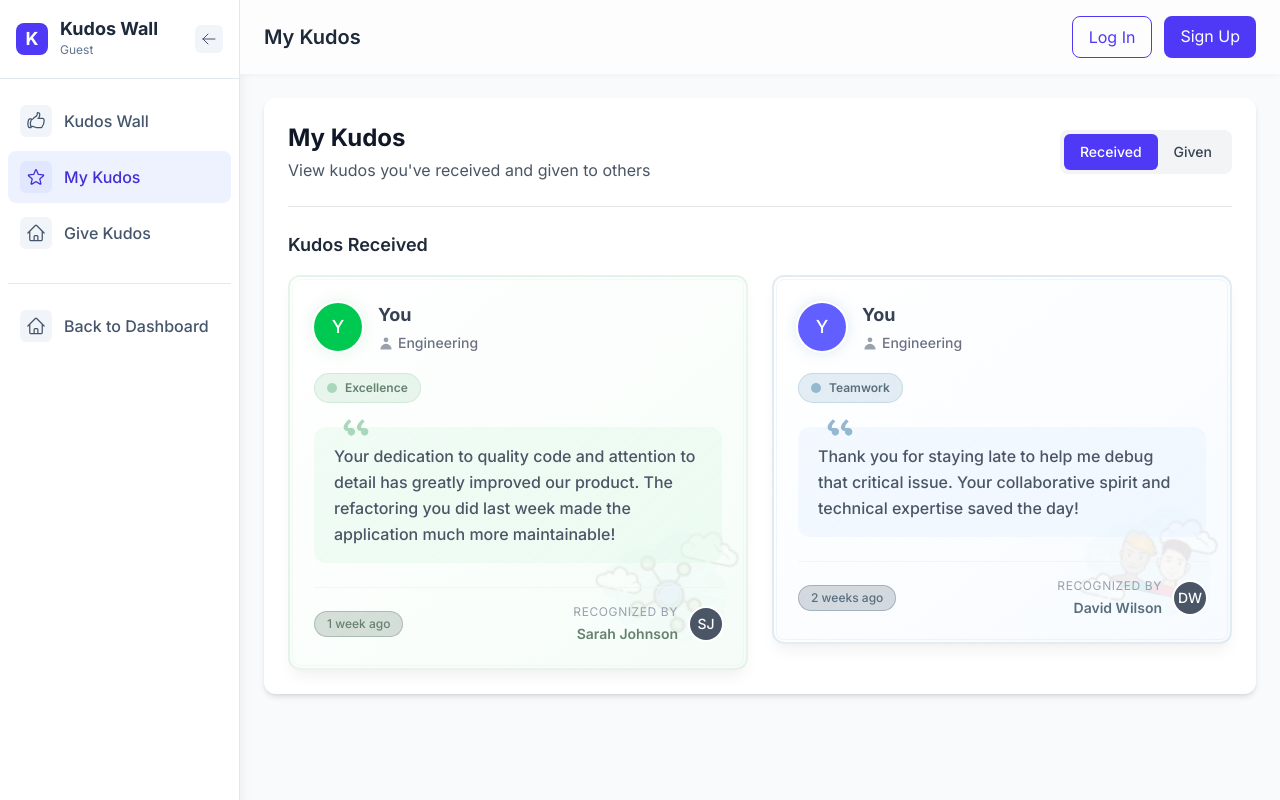
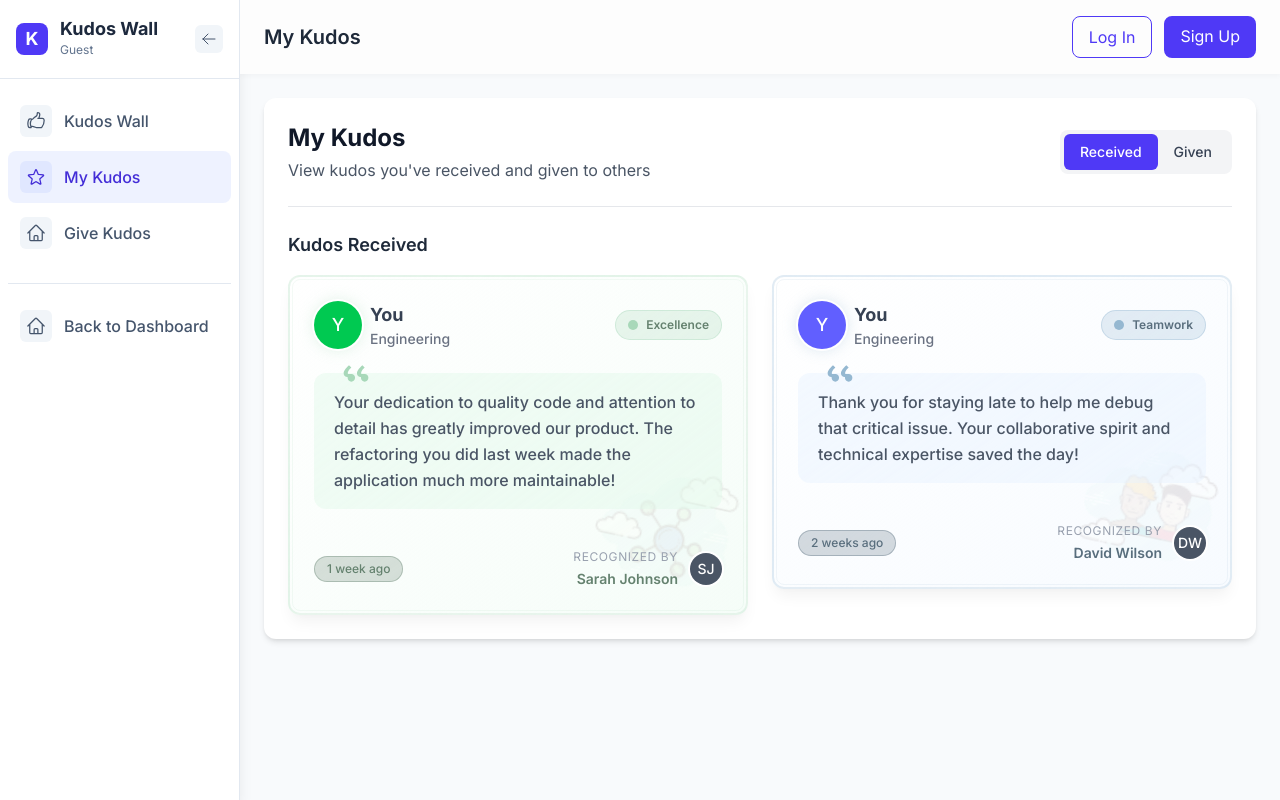
Before and after one commit to Himanshurank/avesta-kudos, a Next.js app: page /kudos/my-kudos in a window 1280 px wide. Built offline with nearby package versions, Linux system fonts and the light colour scheme.

Commit message:
Refactor KudosCard Component: Improved layout and spacing for recipient info and category badge, enhancing overall UI consistency.

```diff
--- a/src/components/molecules/KudosCard/KudosCard.tsx
+++ b/src/components/molecules/KudosCard/KudosCard.tsx
@@ -179,7 +179,8 @@ const KudosCard = ({
       {/* Kudos Content with Better Spacing */}
       <div className="p-6 relative z-10">
         {/* Recipient Info */}
-        <div className="flex items-center gap-4 mb-5">
+        <div className="flex items-center justify-between gap-4 mb-5">
+          <div className="flex items-center gap-2">
             <motion.div
               whileHover={{ scale: 1.1 }}
               transition={{ duration: 0.2 }}
@@ -200,26 +201,11 @@ const KudosCard = ({
             </motion.div>
             <div>
               <h4 className="font-bold text-gray-700 text-lg">{recipientName}</h4>
-            <div className="flex items-center mt-1">
-              <svg
-                className="w-4 h-4 text-gray-400 mr-1"
-                xmlns="http://www.w3.org/2000/svg"
-                viewBox="0 0 20 20"
-                fill="currentColor"
-              >
-                <path
-                  fillRule="evenodd"
-                  d="M10 9a3 3 0 100-6 3 3 0 000 6zm-7 9a7 7 0 1114 0H3z"
-                  clipRule="evenodd"
-                />
-              </svg>
               <p className="text-sm font-medium text-gray-500">{teamName}</p>
-            </div>
             </div>
           </div>
 
           {/* Category Badge */}
-        <div className="mb-4">
           <motion.div
             initial={{ opacity: 0, x: -10 }}
             animate={{ opacity: 1, x: 0 }}
@@ -276,7 +262,7 @@ const KudosCard = ({
         </div>
 
         {/* Sender Info with Date */}
-        <div className="flex items-center justify-between mt-6 pt-4 border-t border-gray-100">
+        <div className="flex items-center justify-between mt-6 pt-4 border-gray-100">
           <div
             className="text-xs font-medium px-3 py-1 rounded-full"
             style={{
```
Also changed, not shown: 1 other file (tests, documents, lock files or other folders). Lines whose indentation alone changed are shown as unchanged.
